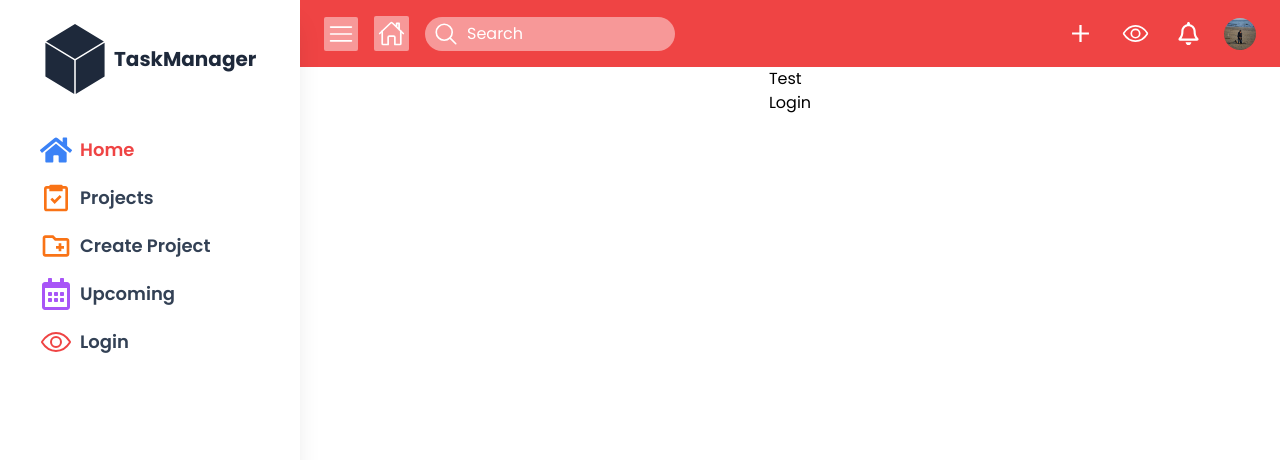
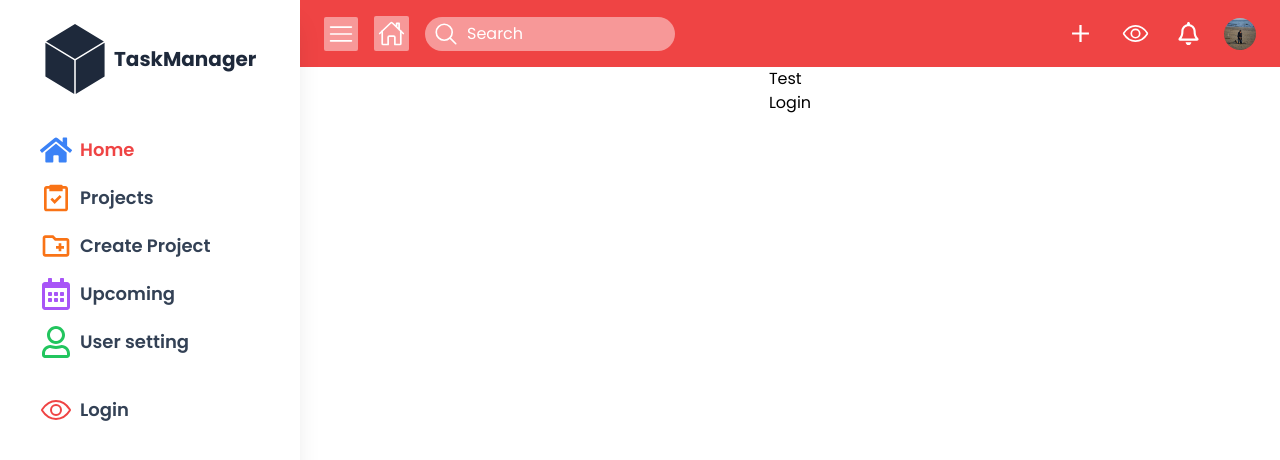
Before and after one commit to 0H3rY0/Task-Manager, a React (Vite) app: page / in a window 1280 px wide. Both pictures are taken after a click on the icon 41 px from the left and 33 px from the top of the page. Shown: the top 460 px of the page. Built offline with nearby package versions, Linux system fonts and the light colour scheme.

Commit message:
user-setting routing

```diff
--- a/src/components/layout/Layout.jsx
+++ b/src/components/layout/Layout.jsx
@@ -7,6 +7,7 @@ import Project from "../../pages/Project";
 import ErrorPage from "../../pages/ErrorPage";
 import Upcoming from "../../pages/Upcoming";
 import AllProjects from "../../pages/AllProjects";
+import UserSetting from "../../pages/UserSetting";
 
 const Layout = ({ navbarActive }) => {
   return (
@@ -22,6 +23,7 @@ const Layout = ({ navbarActive }) => {
     >
       <Routes>
         <Route path="/" element={<Test />} />
+        <Route path="/user-settings" element={<UserSetting />} />
         <Route path="/upcoming" element={<Upcoming />} />
         <Route path="/project/all" element={<AllProjects />} />
         <Route path="/project/create" element={<CreateProject />} />
--- a/src/components/layout/Navbar.jsx
+++ b/src/components/layout/Navbar.jsx
@@ -8,7 +8,7 @@ import ModalCheckAgreement from "../modals/ModalCheckAgreement";
 import { MdOutlineLogout } from "react-icons/md";
 import * as Dialog from "@radix-ui/react-dialog";
 import { useAuthStore } from "../../store/useAuthStore";
-import { useState } from "react";
+import { FaRegUser } from "react-icons/fa";
 import { IoEyeOutline } from "react-icons/io5";
 
 const Navbar = ({ navbarActive }) => {
@@ -63,6 +63,27 @@ const Navbar = ({ navbarActive }) => {
           </NavLink>
         </p>
         <p className="flex items-center gap-2 text-lg cursor-pointer text-slate-700 font-semibold">
+          <FaRegUser className="text-green-500" size={32} />
+          {isAuthenticated ? (
+            <NavLink
+              to="/user-settings"
+              className={({ isActive }) => (isActive ? "text-red-500" : "")}
+            >
+              <span>User setting</span>
+            </NavLink>
+          ) : (
+            <ModalCheckAgreement
+              titleText={"Sorry, You are not logged in"}
+              btnText="Login"
+              func={setAccessFull}
+            >
+              <Dialog.Trigger>
+                <span>User setting</span>
+              </Dialog.Trigger>
+            </ModalCheckAgreement>
+          )}
+        </p>
+        <p className="flex items-center gap-2 text-lg cursor-pointer text-slate-700 font-semibold mt-5">
           {isAuthenticated ? (
             <>
               <MdOutlineLogout className="text-red-500" size={32} />
--- /dev/null
+++ b/src/pages/UserSetting.jsx
@@ -0,0 +1,5 @@
+const UserSetting = () => {
+  return <div>UserSetting</div>;
+};
+
+export default UserSetting;
```
